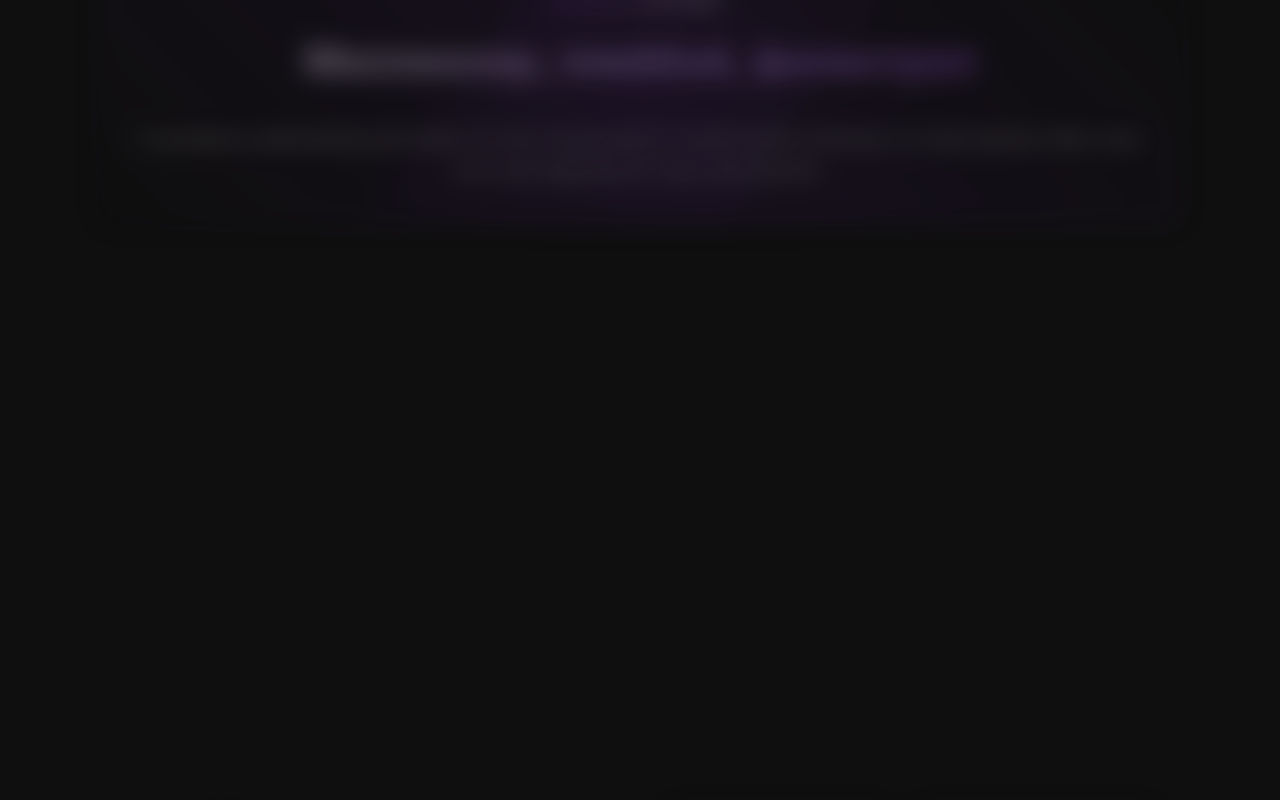
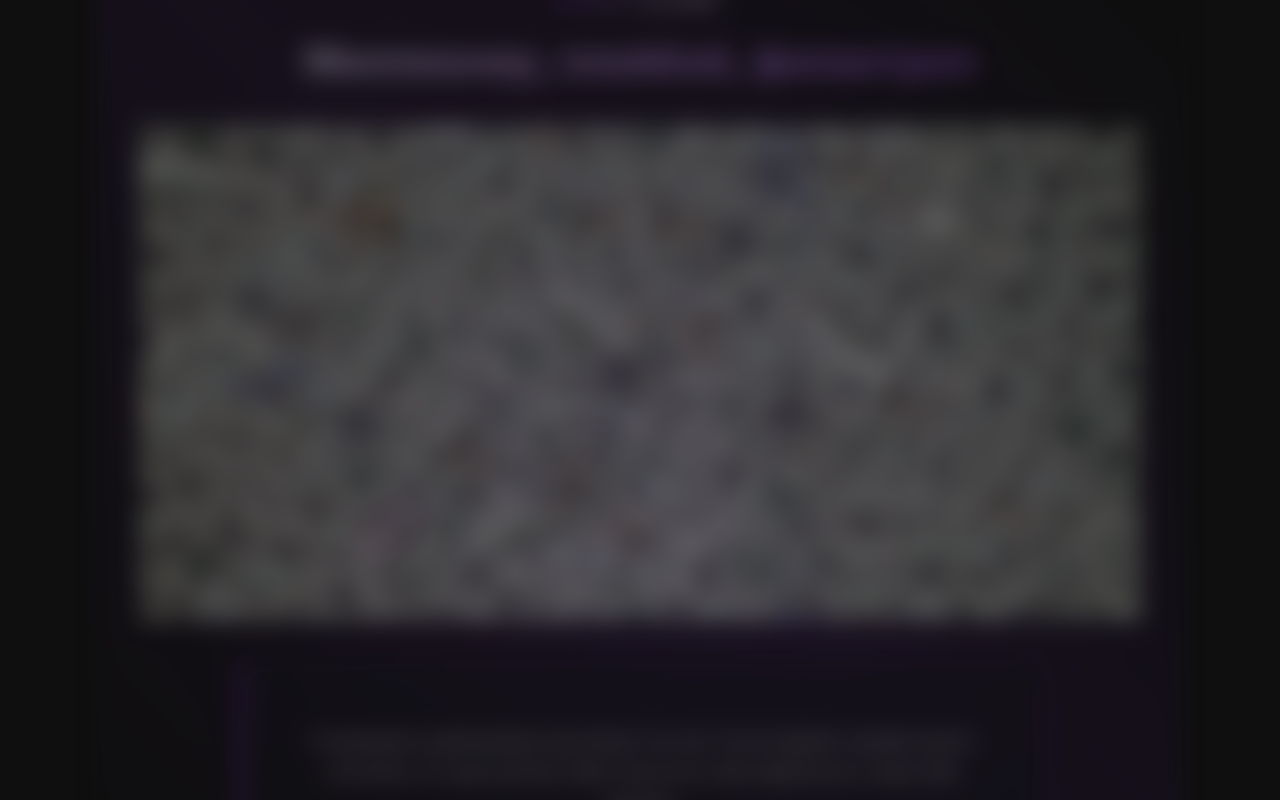
Before and after one commit to Dezling/Crypto-edu, a Vue app: page / in a window 1280 px wide. Shown: the part 2300-3100 px from the top of the page. Built offline with nearby package versions, Linux system fonts and the light colour scheme.

Commit message:
refactor profile section

```diff
--- a/src/components/ProfileSection.vue
+++ b/src/components/ProfileSection.vue
@@ -8,6 +8,15 @@
           <span class="text-gradient">КТО Я ТАКОЙ?</span>
         </h3>
         <h2 class="card-title">Миллионер, плейбой, филантроп</h2>
+          <div class="photo-wrapper">
+            <img
+              src="@/assets/money.jpg"
+              alt="Фото с деньгами"
+              class="animated-photo"
+            >
+            <div class="photo-glow"></div>
+          </div>
+
         <div class="card-text">
           <p v-for="(paragraph, index) in paragraphs" :key="index" class="animated-paragraph">
             {{ paragraph }}
@@ -59,6 +68,86 @@
     opacity: 1;
   }
 }
+.photo-wrapper {
+  position: relative;
+  border-radius: 15px;
+  overflow: hidden;
+  transform: translateX(-20px);
+  opacity: 0;
+  animation: photoSlide 1s cubic-bezier(0.23, 1, 0.32, 1) forwards;
+  animation-delay: 0.5s;
+  margin: 2rem 0;
+}
+@keyframes photoSlide {
+  to {
+    transform: translateX(0);
+    opacity: 1;
+  }
+}
+.animated-photo {
+  width: 100%;
+  height: 500px;
+  object-fit: cover;
+  position: relative;
+  z-index: 1;
+  transition: transform 0.4s cubic-bezier(0.33, 1, 0.68, 1);
+  border: 2px solid transparent;
+}
+
+.animated-photo:hover {
+  transform: scale(1.02);
+}
+.animated-photo::before {
+  content: '';
+  position: absolute;
+  top: -10px;
+  left: -10px;
+  right: -10px;
+  bottom: -10px;
+  background: linear-gradient(
+    45deg,
+    #8A2BE2,
+    #BA55D3,
+    transparent
+  );
+  z-index: -1;
+  border-radius: 20px;
+  animation: frameRotate 8s linear infinite;
+}
+.animated-photo::after {
+  content: '';
+  position: absolute;
+  top: -5px;
+  left: -5px;
+  right: -5px;
+  bottom: -5px;
+  border: 2px solid rgba(138, 43, 226, 0.3);
+  border-radius: 15px;
+  z-index: 2;
+}
+@keyframes frameRotate {
+  0% { transform: rotate(0deg); }
+  100% { transform: rotate(360deg); }
+}
+
+.photo-glow {
+  position: absolute;
+  top: 0;
+  left: 0;
+  width: 100%;
+  height: 100%;
+  background: radial-gradient(
+    circle at 50% 50%,
+    rgba(138, 43, 226, 0.4) 0%,
+    transparent 70%
+  );
+  animation: glowPulse 3s infinite;
+}
+
+@keyframes glowPulse {
+  0%, 100% { opacity: 0.4; }
+  50% { opacity: 0.8; }
+}
 
 .card-border-glow {
   position: absolute;
@@ -104,14 +193,35 @@
 }
 
 .card-text {
-  color: #CCCCCC;
-  line-height: 1.8;
-  font-size: 1.1rem;
+  position: relative;
+  padding: 2rem;
+  margin: 2rem auto 0;
+  max-width: 800px;
+  background: rgba(20, 20, 30, 0.6);
+  border-radius: 15px;
+  border-left: 4px solid #8A2BE2;
+  box-shadow: 0 10px 30px rgba(138, 43, 226, 0.1);
 }
 
+.card-text::before {
+  content: '';
+  position: absolute;
+  top: 0;
+  left: 0;
+  right: 0;
+  bottom: 0;
+  border-radius: 15px;
+  border: 1px solid rgba(138, 43, 226, 0.2);
+  pointer-events: none;
+}
 .animated-paragraph {
+  position: relative;
+  padding: 1rem;
+  font-size: 1.1rem;
+  line-height: 1.8;
+  margin: 1rem 0;
   opacity: 0;
-  transform: translateX(-20px);
+  transform: translateY(20px);
   animation: textReveal 0.8s forwards;
 }
 
```
Also changed, not shown: src/assets/download.jpg (added), src/assets/money.jpg (added).
